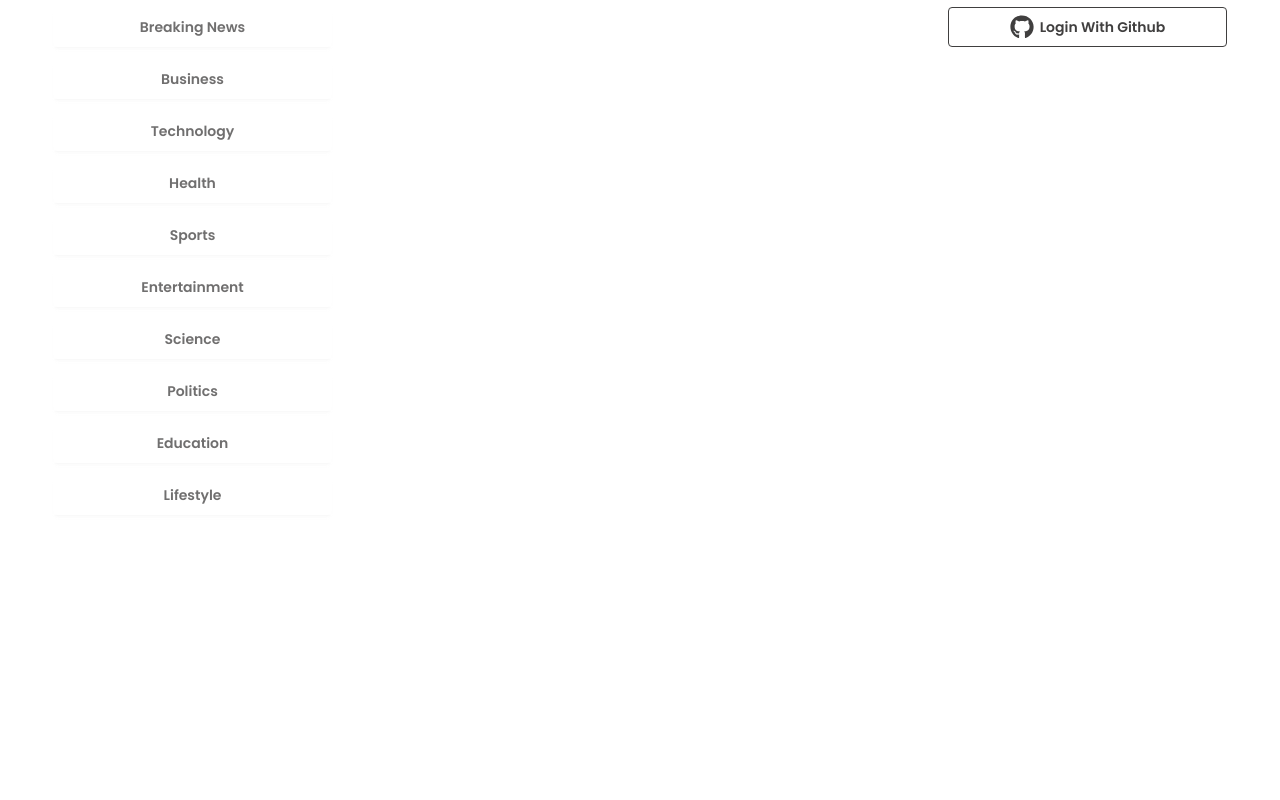
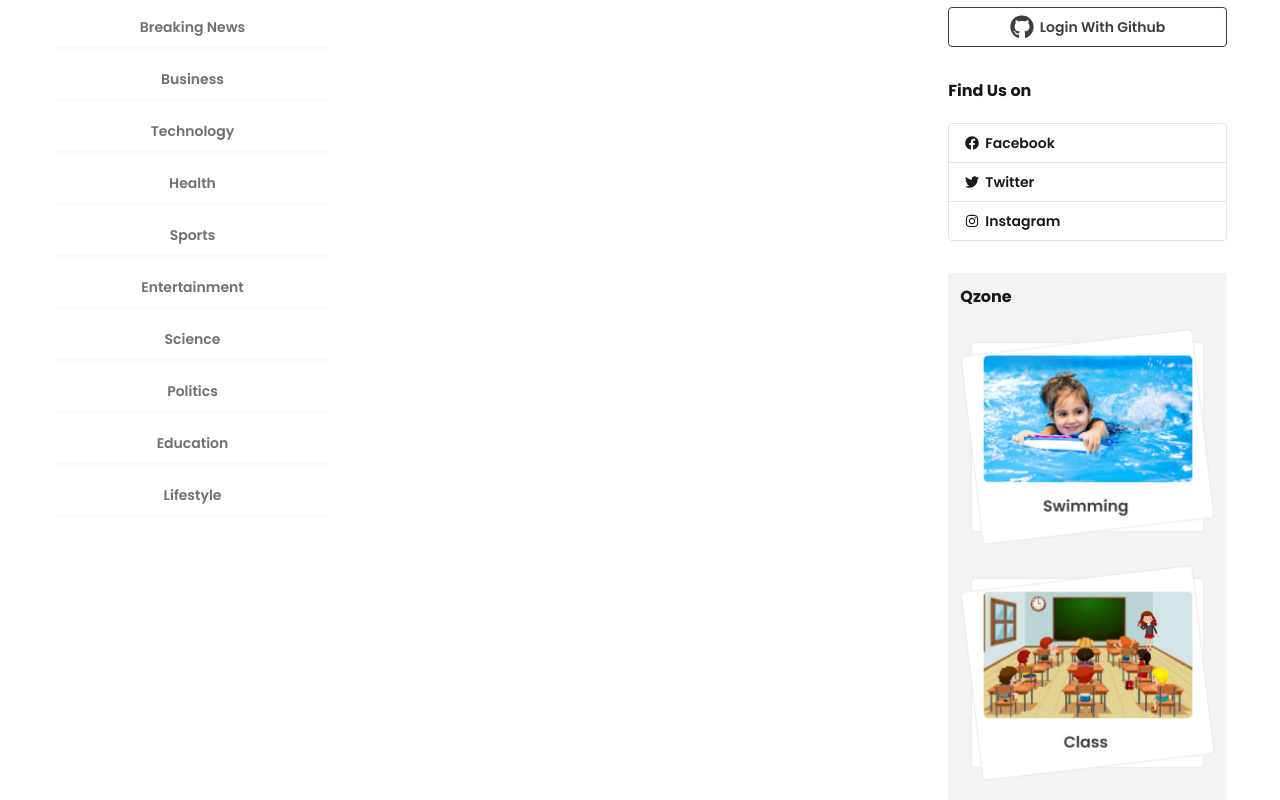
Before and after one commit to Badsha012/dragon_news, a React (Vite) app: page / in a window 1280 px wide. Shown: the part 360-1160 px from the top of the page. Before the commit the page ends 887 px from the top, so only its background shows below. Built offline with nearby package versions, Linux system fonts and the light colour scheme.

Commit message:
nine commit

```diff
--- /dev/null
+++ b/src/Components/HomeLayout/FindUs.jsx
@@ -0,0 +1,19 @@
+import React from "react";
+import { FaFacebook, FaInstagram, FaTwitter } from "react-icons/fa";
+
+const FindUs = () => {
+  return (
+    <div>
+      <h2 className="font-bold mb-5">Find Us on</h2>
+      <div>
+        <div className="join join-vertical w-full">
+          <button className="btn bg-base-100 justify-start join-item"> <FaFacebook></FaFacebook>   Facebook</button>
+          <button className="btn bg-base-100 justify-start join-item"><FaTwitter></FaTwitter> Twitter</button>
+          <button className="btn bg-base-100 justify-start join-item"><FaInstagram></FaInstagram>  Instagram</button>
+        </div>
+      </div>
+    </div>
+  );
+};
+
+export default FindUs;
--- /dev/null
+++ b/src/Components/HomeLayout/Qzone.jsx
@@ -0,0 +1,22 @@
+import React from 'react';
+import swimingImage from '../../assets/swimming.png'
+import classImge from '../../assets/class.png'
+import playgroundImge from '../../assets/playground.png'
+
+const Qzone = () => {
+    return (
+        <div className='bg-base-200 p-3 '>
+            <h2 className='font-bold mb-5'>Qzone</h2>
+            <div className='space-y-5'>
+                <img src={swimingImage} alt=""  />
+                <img src={classImge} alt=""  />
+                <img src={playgroundImge} alt="" />
+
+
+            </div>
+
+        </div>
+    );
+};
+
+export default Qzone;
--- a/src/Components/HomeLayout/RightAside.jsx
+++ b/src/Components/HomeLayout/RightAside.jsx
@@ -1,10 +1,14 @@
 import React from 'react';
 import SocialLogin from './SocialLogin';
+import FindUs from './FindUs';
+import Qzone from './Qzone';
 
 const RightAside = () => {
     return (
-        <div>
+        <div className='space-y-8'>
             <SocialLogin></SocialLogin>
+            <FindUs></FindUs>
+            <Qzone></Qzone>
         </div>
     );
 };
```
